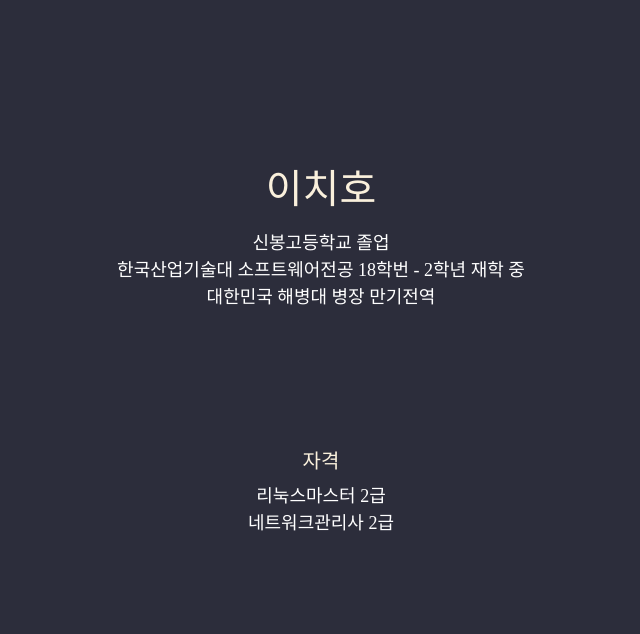
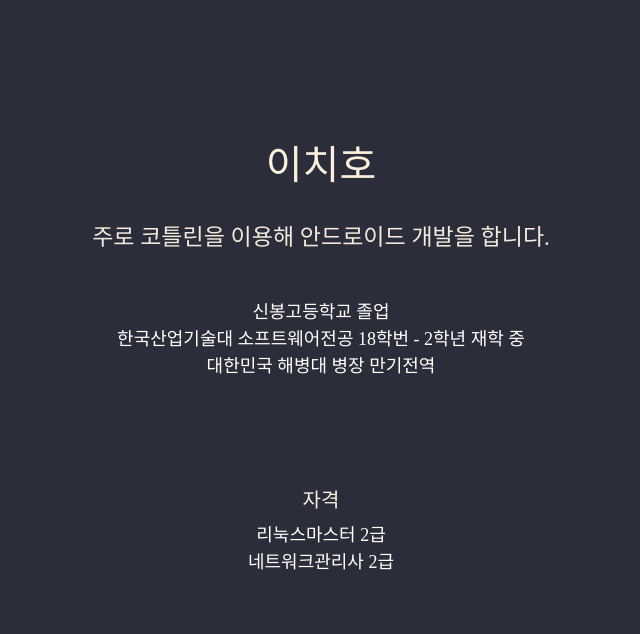
Before and after one commit to ThinkingDobby/Rabbito, a plain HTML site: page index.html in a window 1280 px wide. Shown: the part 790-1424 px from the top of the page, without its empty margins (319-959 px from the left). Drawn offline with nearby package versions, Linux system fonts and the light colour scheme; a web font is replaced by a local one.

Commit message:
description 적용 관련 임시 저장(2)
<FIN>
내용 추가 - 홈페이지 설명 부분 자연스럽게 하기 위함

```diff
--- a/index.html
+++ b/index.html
@@ -26,7 +26,7 @@
     <title>Rabbito</title>
     <meta
       name="description"
-      content="rabbito.kr 안드로이드 코틀린 개발자 이치호의 개인 홈페이지입니다."
+      content="Rabbito. 안드로이드 코틀린 개발자 이치호의 개인 홈페이지입니다."
     />
 
     <meta property="og:type" content="website" />
@@ -58,6 +58,7 @@
       <h2>이치호</h2>
 
       <div class="outline">
+        <h3>주로 코틀린을 이용해 안드로이드 개발을 합니다.</h3>
         <p>
           신봉고등학교 졸업<br />
           한국산업기술대 소프트웨어전공 18학번 - 2학년 재학 중<br />
--- a/styles/screens/_main.scss
+++ b/styles/screens/_main.scss
@@ -61,13 +61,19 @@
     @include title();
     padding-top: 30px;
 
-    margin-bottom: 20px;
+    margin-bottom: 40px;
   }
 
   .outline {
-    margin-bottom: 140px;
+    margin-bottom: 110px;
     text-align: center;
 
+    h3 {
+      @include title();
+      font-size: 23px;
+      color: rgb(243, 235, 219);
+      margin-bottom: 50px;
+    }
     p {
       @include text();
     }
@@ -77,7 +83,7 @@
     @include box();
     text-align: center;
 
-    margin-bottom: 100px;
+    margin-bottom: 85px;
 
     h3 {
       @include title();
```
Also changed, not shown: styles/style.css, 1 other file.
